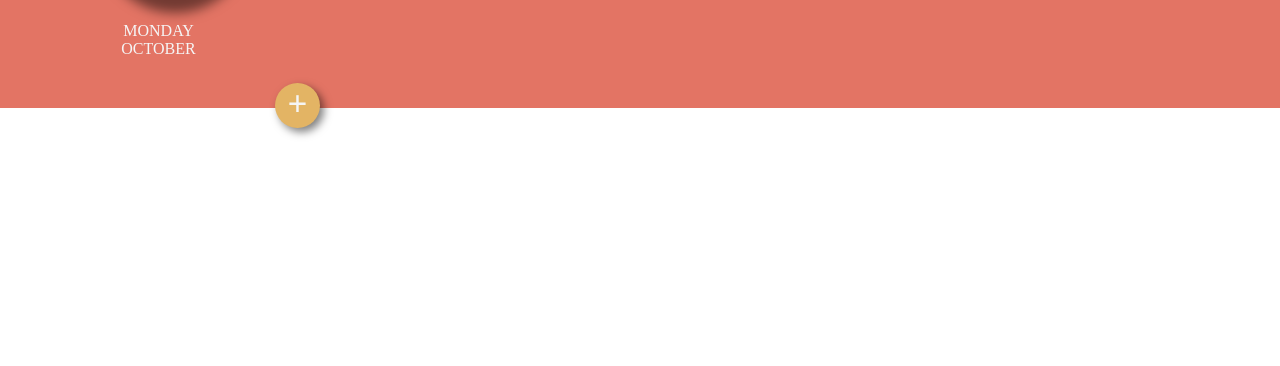
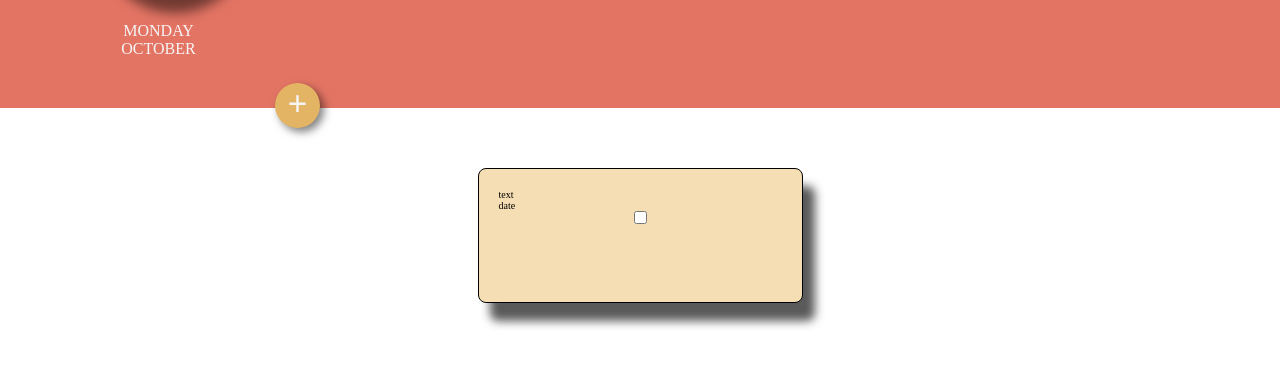
Before and after one commit to RicardoColladoRothschild/Todo-List, a website with bundled scripts: page index.html in a window 1280 px wide. Shown: the part 252-618 px from the top of the page. Built offline with nearby package versions, Linux system fonts and the light colour scheme.

Commit message:
working on pending task view

```diff
--- a/css/main.scss
+++ b/css/main.scss
@@ -122,6 +122,26 @@ html{
                         }
 
             }
+
+                .task-pending{
+                    margin-top:35px;
+                    width: 325px;
+                    height:135px;
+                    border:1px solid black;
+                    border-radius:8px;
+                    background-color:wheat;
+                    display:flex;
+                    flex-direction:column;
+                    padding:20px;
+                    box-shadow: 12px 18px 10px rgba(35,35,35,0.75);
+
+
+
+                }
+
+
+
+
             .inactive{
                 display:none;
             }
--- a/index.html
+++ b/index.html
@@ -61,8 +61,12 @@
             </div>
 
             <!--Pending task container-->
-            <div class="pending-tas--c">
-
+            <div class="pending-task--container">
+                <div class="task-pending">
+                    <p id="task-text" class="task-pending-text">text</p>
+                    <p id="task-date" class="task-pending--date">date</p>
+                    <input type="checkbox" value="done" class="task-done--checkbox" id="task_checkbox">
+                </div>
             </div>
 
         </div>
```
Also changed, not shown: css/main.css.
